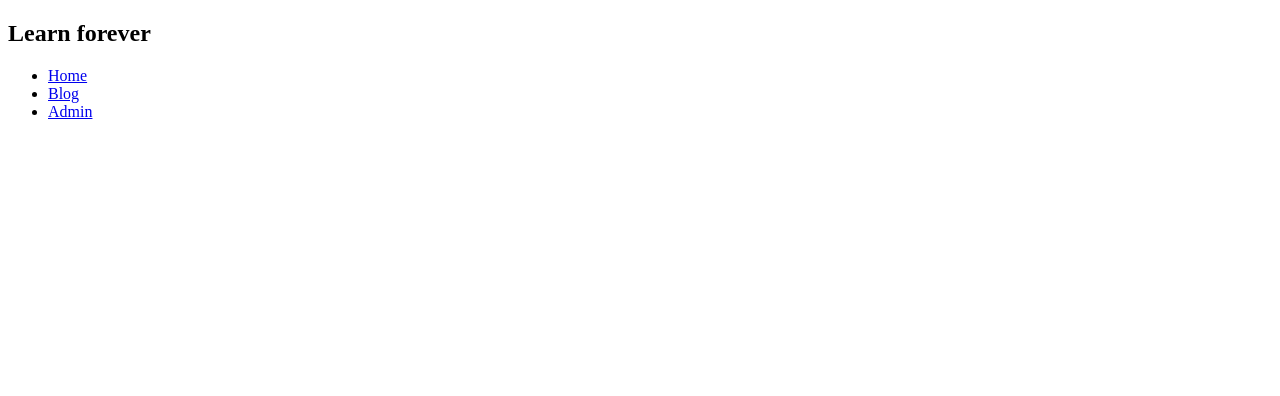
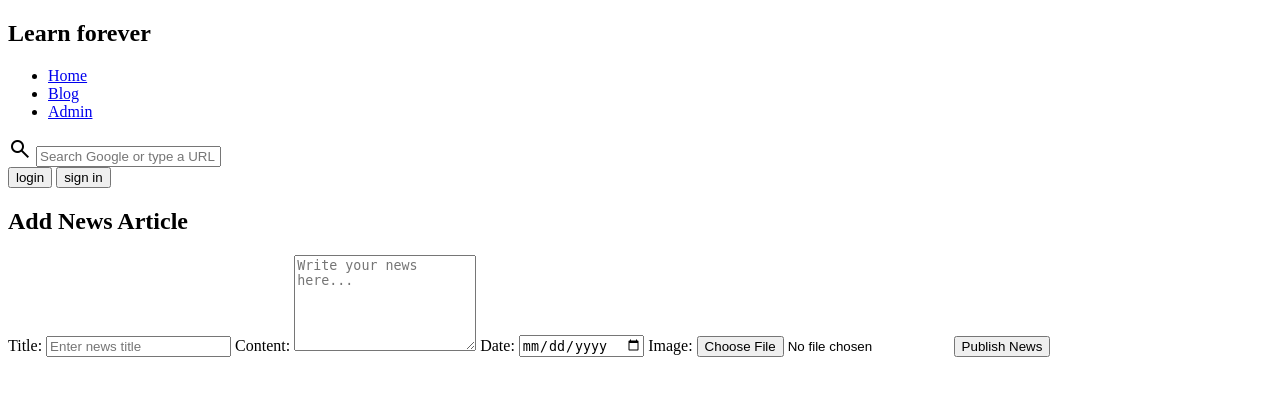
Before and after one commit to mey2505/student-_news-blog-website-, a Python web app: template Templates/admin.html in a window 1280 px wide. Shown: the top 396 px of the page. Run offline with Jinja, Linux system fonts and the light colour scheme; the template is opened without the code that fills it, so the values that code supplies are empty.

Commit message:
feat:Add

```diff
--- a/Templates/admin.html
+++ b/Templates/admin.html
@@ -20,3 +20,32 @@
                 <li><a href="/admin">Admin</a></li>
             </ul>
         </div>
+        <div class="search-container">
+            <span class="material-symbols-outlined search-icon">search</span>
+            <input type="text" placeholder="Search Google or type a URL" class="search-input">
+        </div>
+        <div class="login">
+            <button class="login1">login</button>
+            <button class="sign">sign in</button>
+        </div>
+    </header>
+
+    <main>
+        <section class="add-news">
+            <h2>Add News Article</h2>
+            <form action="{{ url_for('add_news') }}" method="POST" enctype="multipart/form-data">
+                <label>Title:</label>
+                <input type="text" name="title" placeholder="Enter news title" required>
+
+                <label>Content:</label>
+                <textarea name="content" rows="6" placeholder="Write your news here..." required></textarea>
+
+                <label>Date:</label>
+                <input type="date" name="date" required>
+
+                <label>Image:</label>
+                <input type="file" name="image">
+
+                <button type="submit">Publish News</button>
+            </form>
+        </section>
```
